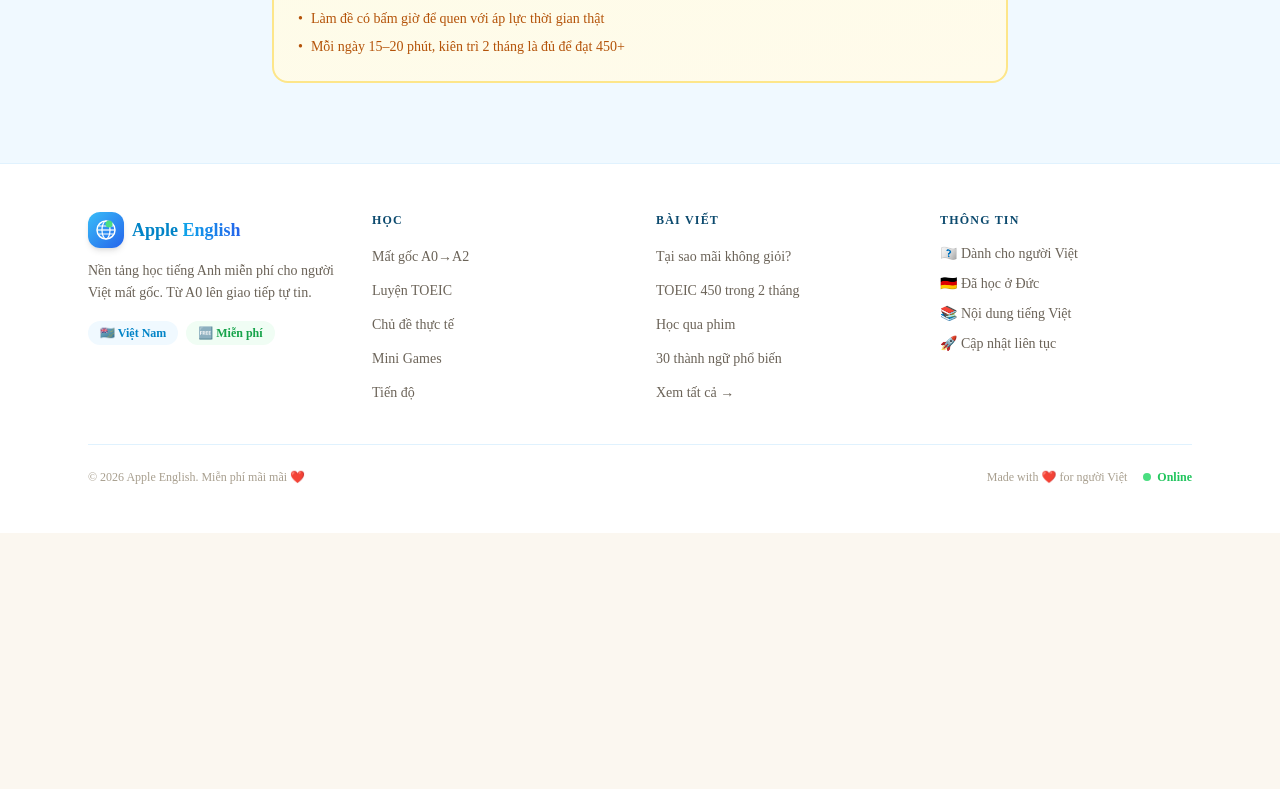
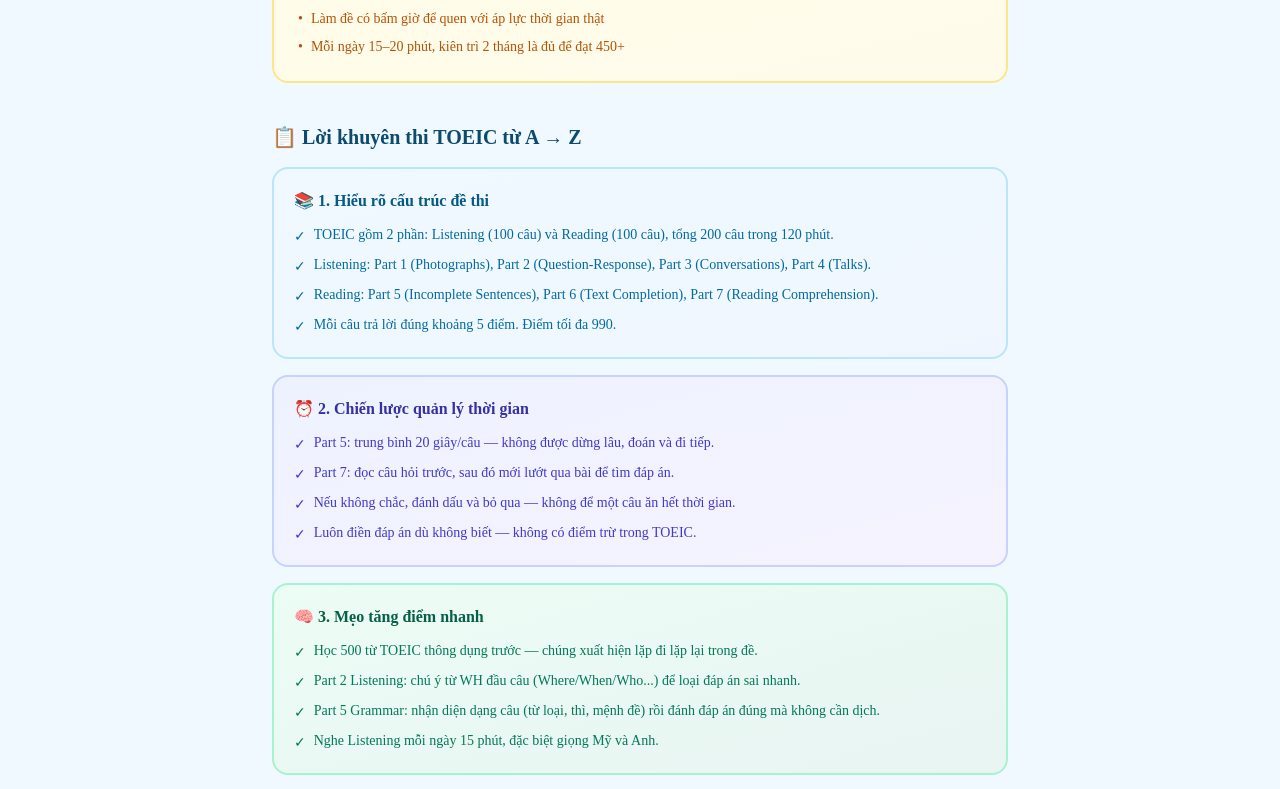
Before and after one commit to NguyeQuanHuy/apple-english, a Next.js app: page /learn/toeic in a window 1280 px wide. Shown: the part 2328-3117 px from the top of the page. Before the commit the page ends 2861 px from the top, so only its background shows below. Built offline with nearby package versions, Linux system fonts and the light colour scheme.

Commit message:
feat: add detailed TOEIC advice section

```diff
--- a/app/learn/toeic/page.tsx
+++ b/app/learn/toeic/page.tsx
@@ -171,6 +171,78 @@ export default function ToeicIndex() {
           </ul>
         </div>
 
+
+        {/* TOEIC Advice */}
+        <div className="space-y-4">
+          <h2 className="font-display text-xl font-black text-sky-900">📋 Lời khuyên thi TOEIC từ A → Z</h2>
+
+          {[
+            {
+              icon: "📚",
+              title: "1. Hiểu rõ cấu trúc đề thi",
+              color: "from-sky-50 to-blue-50 border-sky-200",
+              titleColor: "text-sky-800",
+              textColor: "text-sky-700",
+              items: [
+                "TOEIC gồm 2 phần: Listening (100 câu) và Reading (100 câu), tổng 200 câu trong 120 phút.",
+                "Listening: Part 1 (Photographs), Part 2 (Question-Response), Part 3 (Conversations), Part 4 (Talks).",
+                "Reading: Part 5 (Incomplete Sentences), Part 6 (Text Completion), Part 7 (Reading Comprehension).",
+                "Mỗi câu trả lời đúng khoảng 5 điểm. Điểm tối đa 990.",
+              ],
+            },
+            {
+              icon: "⏰",
+              title: "2. Chiến lược quản lý thời gian",
+              color: "from-indigo-50 to-violet-50 border-indigo-200",
+              titleColor: "text-indigo-800",
+              textColor: "text-indigo-700",
+              items: [
+                "Part 5: trung bình 20 giây/câu — không được dừng lâu, đoán và đi tiếp.",
+                "Part 7: đọc câu hỏi trước, sau đó mới lướt qua bài để tìm đáp án.",
+                "Nếu không chắc, đánh dấu và bỏ qua — không để một câu ăn hết thời gian.",
+                "Luôn điền đáp án dù không biết — không có điểm trừ trong TOEIC.",
+              ],
+            },
+            {
+              icon: "🧠",
+              title: "3. Mẹo tăng điểm nhanh",
+              color: "from-emerald-50 to-teal-50 border-emerald-200",
+              titleColor: "text-emerald-800",
+              textColor: "text-emerald-700",
+              items: [
+                "Học 500 từ TOEIC thông dụng trước — chúng xuất hiện lặp đi lặp lại trong đề.",
+                "Part 2 Listening: chú ý từ WH đầu câu (Where/When/Who...) để loại đáp án sai nhanh.",
+                "Part 5 Grammar: nhận diện dạng câu (từ loại, thì, mệnh đề) rồi đánh đáp án đúng mà không cần dịch.",
+                "Nghe Listening mỗi ngày 15 phút, đặc biệt giọng Mỹ và Anh.",
+              ],
+            },
+            {
+              icon: "📅",
+              title: "4. Lộ trình 2 tháng lên 450+",
+              color: "from-rose-50 to-pink-50 border-rose-200",
+              titleColor: "text-rose-800",
+              textColor: "text-rose-700",
+              items: [
+                "Tuần 1–2: Nạp từ vựng chủ đề (văn phòng, du lịch, tài chính) + nghe Part 1–2.",
+                "Tuần 3–4: Luyện grammar Part 5, làm mini test có bấm giờ mỗi ngày.",
+                "Tuần 5–6: Tập trung Part 7 — đọc nhanh, tìm ý chính, trả lời câu hỏi.",
+                "Tuần 7–8: Giải đề full 200 câu có thiếu thời gian, rút kinh nghiệm.",
+              ],
+            },
+          ].map((block) => (
+            <div key={block.title} className={`bg-gradient-to-br ${block.color} border-2 rounded-2xl p-5`}>
+              <p className={`font-black ${block.titleColor} mb-3 text-base`}>{block.icon} {block.title}</p>
+              <ul className="space-y-2">
+                {block.items.map((item, i) => (
+                  <li key={i} className={`flex gap-2 text-sm ${block.textColor}`}>
+                    <span className="mt-0.5 flex-shrink-0">✓</span>
+                    <span>{item}</span>
+                  </li>
+                ))}
+              </ul>
+            </div>
+          ))}
+        </div>
       </div>
     </div>
   );
```
Also changed, not shown: add-advice.js (added, +86 -0 lines).
